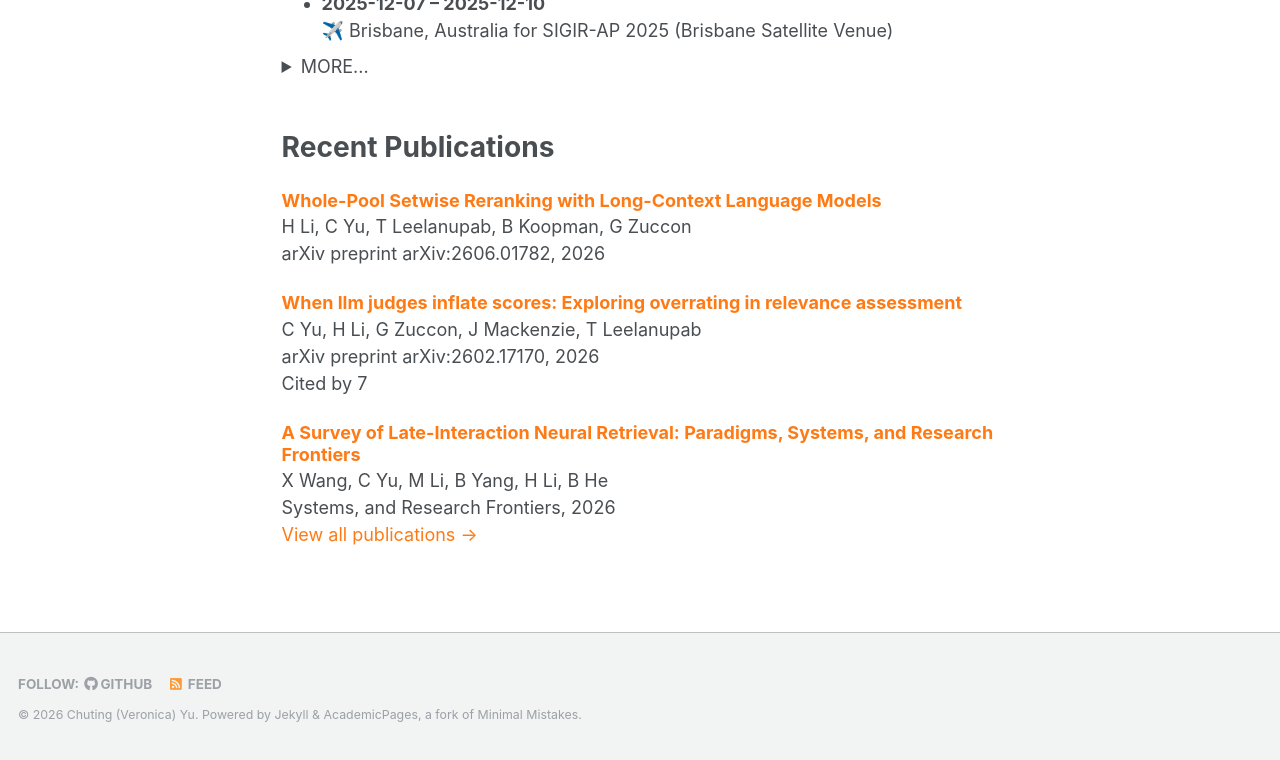
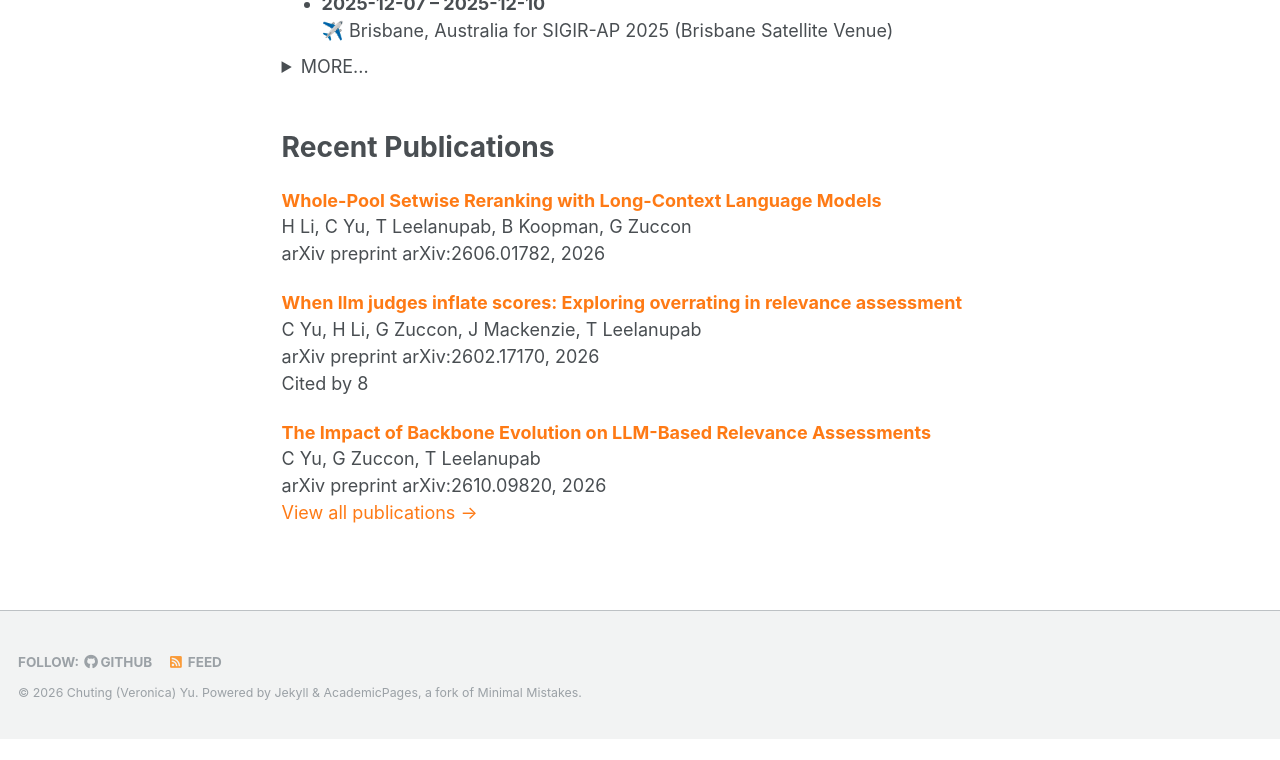
Before and after one commit to chutingyu/chutingyu.github.io, a Jekyll site: the page built from _pages/about.md, in a window 1280 px wide and 900 px high, scrolled down 943 px, cut to the strip 140-900 px from the top of the window. Built offline with Jekyll 4.4.1, drawn with Linux system fonts in a browser that asks for light colours; after the commit the page ends 1822 px from its top, so only the background shows below that.

Commit message:
refresh Google Scholar publications

```diff
--- a/_data/google_scholar_publications.yml
+++ b/_data/google_scholar_publications.yml
@@ -1,5 +1,5 @@
 profile_url: "https://scholar.google.com/citations?user=yhKNG0kAAAAJ&hl=en"
-updated_at: "2026-10-10 23:14 UTC"
+updated_at: "2026-10-12 05:29 UTC"
 publications:
   - title: "Whole-Pool Setwise Reranking with Long-Context Language Models"
     authors: "H Li, C Yu, T Leelanupab, B Koopman, G Zuccon"
@@ -11,8 +11,14 @@
     authors: "C Yu, H Li, G Zuccon, J Mackenzie, T Leelanupab"
     venue: "arXiv preprint arXiv:2602.17170, 2026"
     year: "2026"
-    citations: 7
+    citations: 8
     url: "https://scholar.google.com/citations?view_op=view_citation&hl=en&user=yhKNG0kAAAAJ&pagesize=100&citation_for_view=yhKNG0kAAAAJ:d1gkVwhDpl0C"
+  - title: "The Impact of Backbone Evolution on LLM-Based Relevance Assessments"
+    authors: "C Yu, G Zuccon, T Leelanupab"
+    venue: "arXiv preprint arXiv:2610.09820, 2026"
+    year: "2026"
+    citations: 0
+    url: "https://scholar.google.com/citations?view_op=view_citation&hl=en&user=yhKNG0kAAAAJ&pagesize=100&citation_for_view=yhKNG0kAAAAJ:IjCSPb-OGe4C"
   - title: "A Survey of Late-Interaction Neural Retrieval: Paradigms, Systems, and Research Frontiers"
     authors: "X Wang, C Yu, M Li, B Yang, H Li, B He"
     venue: "Systems, and Research Frontiers, 2026"
```
